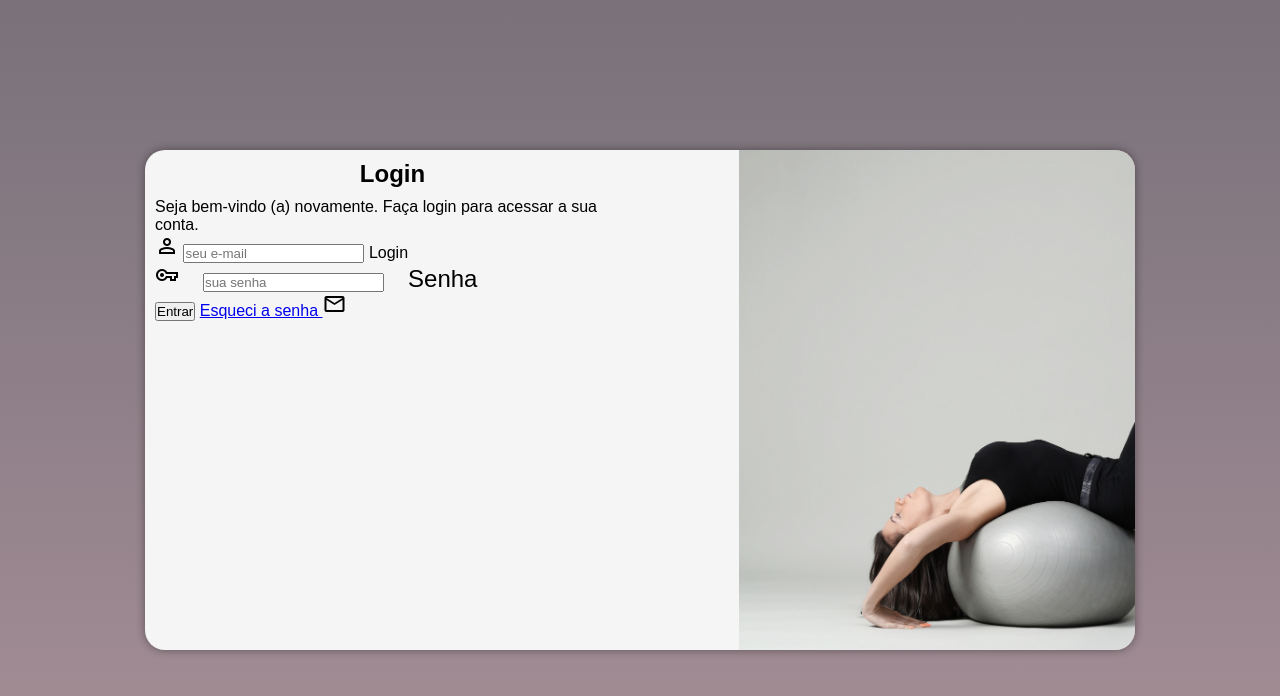
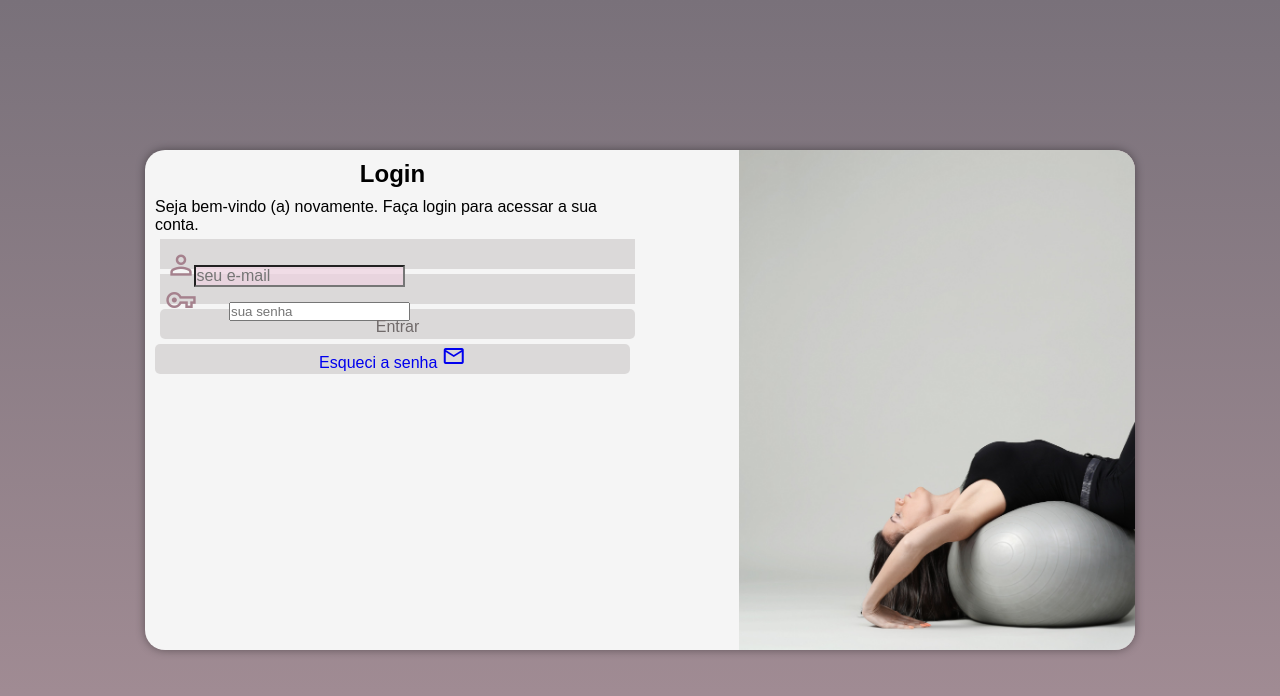
Before and after one commit to CarolinaMoreiraS/projeto-login, a plain HTML site: page index.html in a window 1280 px wide. Drawn offline with nearby package versions, Linux system fonts and the light colour scheme.

Commit message:
atualizando

```diff
--- a/estilos/style.css
+++ b/estilos/style.css
@@ -47,3 +47,61 @@ div#form > h1 {
 div#form > p{
     font-size: 0.8em;
 }
+form > div.campo{
+    margin: 5px;
+    padding: 5px 0px;
+    display: block;
+    width: 100%;
+    height: 30px;
+    background-color:#cbc6c695;
+}
+div.campo > span {
+    color: #a5818d;
+    font-size: 2em;
+    width: 30px;
+    padding: 5px;
+}
+div.campo > input {
+    background-color: #eed2e0b4;
+    font-size: 1em;
+
+}
+div.campo label {
+    display: none;
+}
+form > input [type=submit]{
+    display: block;
+    font-size: 1em;
+}
+form > input[type=submit]{
+    display: block;
+    font-size: 1em;
+    width: 100%;
+    background-color: #cbc6c695;
+    color: rgb(112, 106, 106);
+    height: 30px;
+    border: none;
+    border-radius: 5px;
+    padding-top: 5px;
+    margin: 5px;
+    cursor: pointer;
+}
+form > input[type=submit]:hover{
+ background-color: #a68f97a3;
+}
+form > a.botao {
+    display: block;
+    text-align: center;
+    font-size: 1em;
+    width: 100%;
+    height: 30px;
+    text-decoration: none;
+    background-color: #cbc6c695;
+    border-radius: 5px;
+}
+    form > a.botao > span{
+        font-size: 0.5;
+    }
+    form > a.botao:hover {
+        background-color:  #a68f97a3;
+    }
--- a/index.html
+++ b/index.html
@@ -29,7 +29,7 @@
                         <label for="isenha"> Senha</label>
                     </div>
                     <input type="submit" value="Entrar">
-                    <a href="esqueci.html"> Esqueci a senha </a> <span class="material-symbols-outlined"> mail</span>
+                    <a href="esqueci.html" class="botao"> Esqueci a senha <span class="material-symbols-outlined"> mail</span></a>
 
                 </form>
             </div>
```
